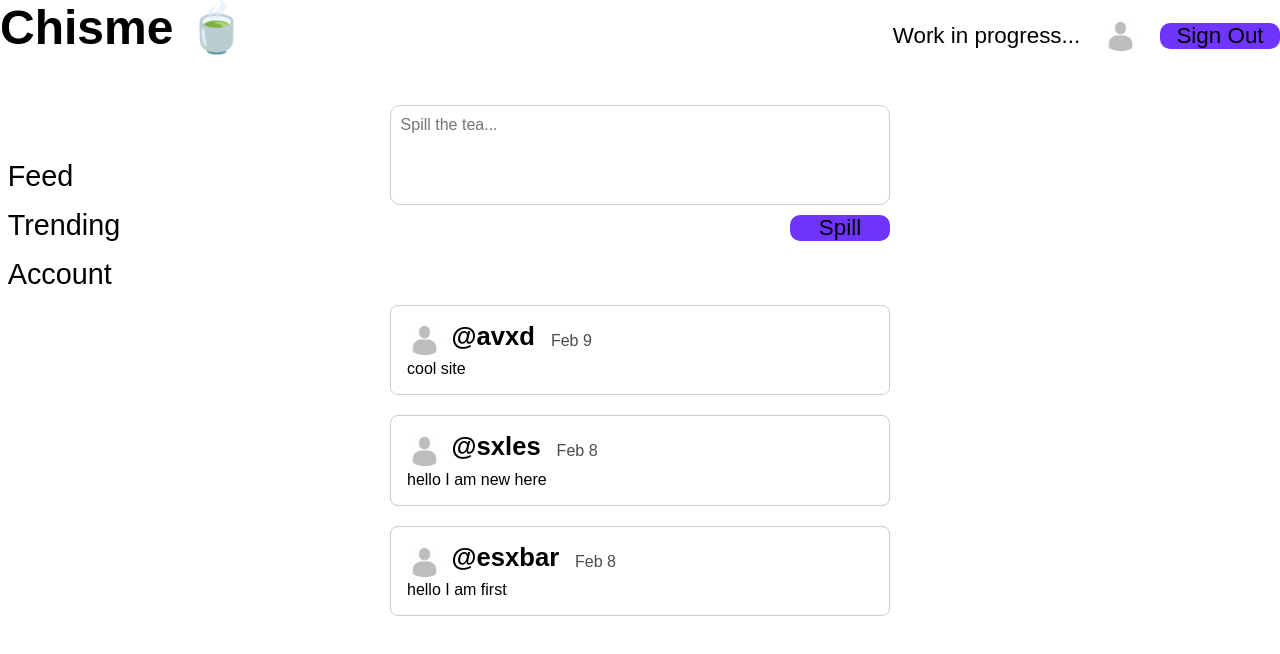
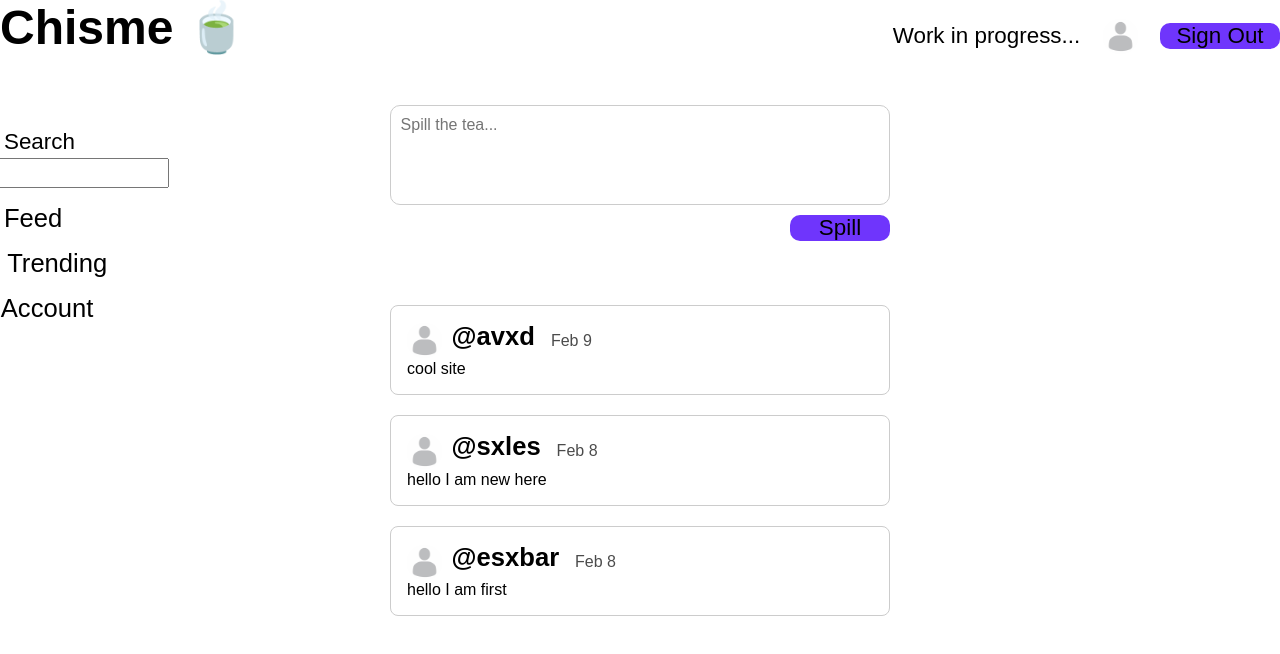
Before and after one commit to susanoos/chisme, a React (Create React App) app: page / in a window 1280 px wide. Shown: the top 654 px of the page. Built offline with nearby package versions, Linux system fonts and the light colour scheme.

Commit message:
added icons, and styles

```diff
--- a/package.json
+++ b/package.json
@@ -3,6 +3,10 @@
   "version": "0.1.0",
   "private": true,
   "dependencies": {
+    "@fortawesome/fontawesome-svg-core": "^6.3.0",
+    "@fortawesome/free-regular-svg-icons": "^6.3.0",
+    "@fortawesome/free-solid-svg-icons": "^6.3.0",
+    "@fortawesome/react-fontawesome": "^0.2.0",
     "@testing-library/jest-dom": "^5.16.5",
     "@testing-library/react": "^13.4.0",
     "@testing-library/user-event": "^13.5.0",
--- a/public/index.html
+++ b/public/index.html
@@ -24,6 +24,10 @@
       work correctly both with client-side routing and a non-root public URL.
       Learn how to configure a non-root public URL by running `npm run build`.
     -->
+    <script
+      src="https://kit.fontawesome.com/c1039f3d35.js"
+      crossorigin="anonymous"
+    ></script>
     <title>React App</title>
   </head>
   <body>
--- a/src/components/Login/Login.module.css
+++ b/src/components/Login/Login.module.css
@@ -30,6 +30,7 @@
   margin-top: 1rem;
   border: none;
   border-radius: 10px;
+  font-size: 1.2rem;
 }
 
 .login__welcome {
--- a/src/components/Sidebar/Sidebar.js
+++ b/src/components/Sidebar/Sidebar.js
@@ -1,5 +1,12 @@
 import React from "react";
 import classes from "./Sidebar.module.css";
+import { FontAwesomeIcon } from "@fortawesome/react-fontawesome";
+import { faNewspaper } from "@fortawesome/free-regular-svg-icons";
+import {
+  faArrowTrendUp,
+  faUser,
+  faMagnifyingGlass,
+} from "@fortawesome/free-solid-svg-icons";
 import Card from "../UI/Card";
 
 const Sidebar = () => {
@@ -7,17 +14,25 @@ const Sidebar = () => {
     <div className={classes.sidebar__container}>
       <ul className={classes.sidebar}>
         <li>
+          <FontAwesomeIcon icon={faMagnifyingGlass} className={classes.icons} />
+          <label>Search</label>
+          <input className={classes.sidebar__search} type="text"></input>
+        </li>
+        <li>
           <a className={classes.sidebar__li} href="/">
+            <FontAwesomeIcon icon={faNewspaper} className={classes.icons} />
             Feed
           </a>
         </li>
         <li>
           <a className={classes.sidebar__li} href="/">
+            <FontAwesomeIcon icon={faArrowTrendUp} className={classes.icons} />
             Trending
           </a>
         </li>
         <li>
           <a className={classes.sidebar__li} href="/">
+            <FontAwesomeIcon icon={faUser} className={classes.icons} />
             Account
           </a>
         </li>
--- a/src/components/Sidebar/Sidebar.module.css
+++ b/src/components/Sidebar/Sidebar.module.css
@@ -15,8 +15,19 @@
   align-items: flex-start;
   flex-direction: column;
   gap: 1rem;
+  margin-left: 0.6rem;
 }
 
 .sidebar__li {
-  font-size: 1.8rem;
+  font-size: 1.6rem;
 }
+
+.icons {
+  font-size: 1.6rem;
+  padding-right: 0.6rem;
+}
+
+.sidebar__search {
+  margin-top: 0.2rem;
+  width: 200px;
+}
--- a/src/styles.css
+++ b/src/styles.css
@@ -13,7 +13,7 @@ html {
 }
 
 body {
-  max-width: 1500px;
+  max-width: 1400px;
   margin: auto;
   min-height: 100vh;
 }
```
Also changed, not shown: 1 other file (tests, documents, lock files or other folders).
